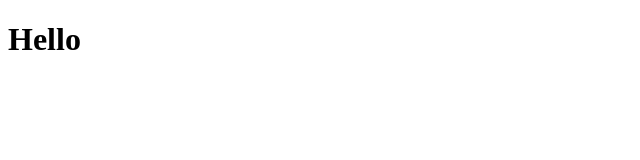
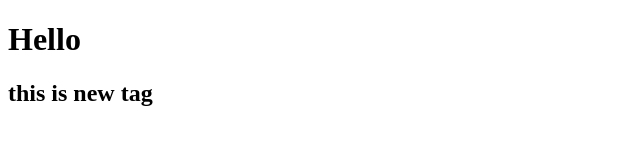
Before and after one commit to AyaanAzam6265/Demo, a plain HTML site: page index.html in a window 1280 px wide. Shown: the whole page, without its empty margins (0-640 px from the left). Drawn offline with Linux system fonts and the light colour scheme.

Commit message:
updated file

```diff
--- a/index.html
+++ b/index.html
@@ -7,5 +7,6 @@
 </head>
 <body>
     <h1>Hello</h1>
+    <h2>this is new tag</h2>
 </body>
 </html>
```
